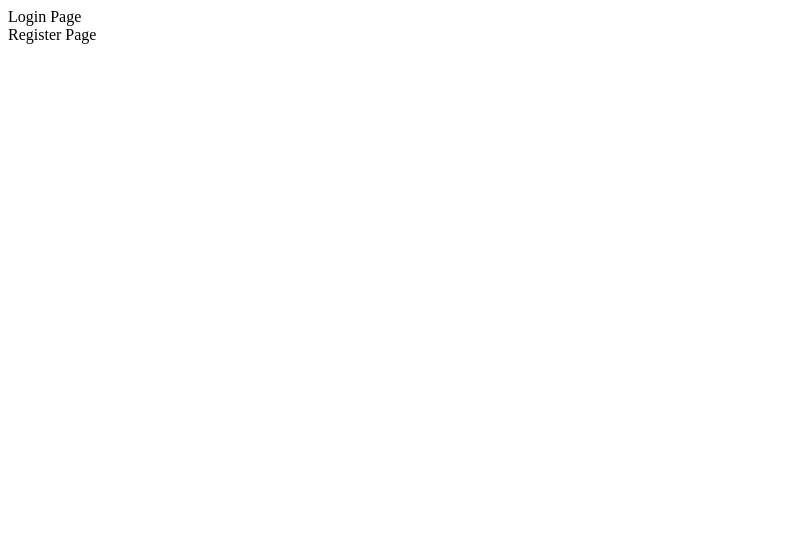
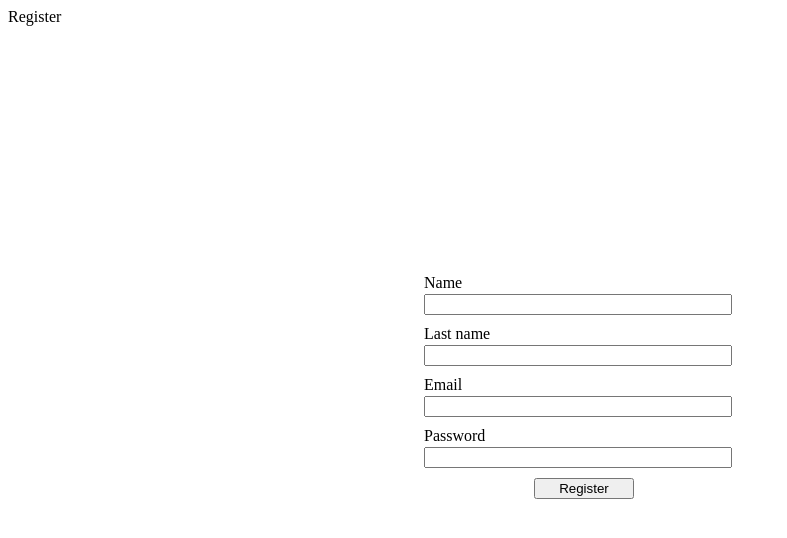
Before and after one commit to Kasiaqu/interview-helper, a React (Create React App) app: page /login in a window 1280 px wide. Shown: the top 538 px of the page, without its empty margins (0-787 px from the left). Built offline with nearby package versions, Linux system fonts and the light colour scheme.

Commit message:
Basic login and register form

```diff
--- a/src/App.js
+++ b/src/App.js
@@ -1,15 +1,25 @@
 import { BrowserRouter, Routes, Route } from "react-router-dom";
+import { useState } from "react";
 import { HomeView } from "./views/HomeView";
 import { LoginView } from "./views/LoginView";
 import { RecruiterPanelView } from "./views/RecruiterPanelView";
 
 function App() {
+  const [isRegistered, setIsRegistered] = useState("");
+  console.log(isRegistered);
+
   return (
     <div>
       <BrowserRouter>
         <Routes>
-          <Route path="/" element={<HomeView />} />
-          <Route path="/login" element={<LoginView />} />
+          <Route
+            path="/"
+            element={<HomeView setIsRegistered={setIsRegistered} />}
+          />
+          <Route
+            path="/login"
+            element={<LoginView isRegistered={isRegistered} />}
+          />
           <Route path="/panel" element={<RecruiterPanelView />} />
         </Routes>
       </BrowserRouter>
--- a/src/components/Login.js
+++ /dev/null
@@ -1,3 +0,0 @@
-export const Login = () => {
-  return <div>Login Page</div>;
-};
--- a/src/components/Register.js
+++ /dev/null
@@ -1,3 +0,0 @@
-export const Register = () => {
-  return <div>Register Page</div>;
-};
--- /dev/null
+++ b/src/components/RegisterOrLogin.js
@@ -0,0 +1,46 @@
+import s from "./RegisterOrLogin.module.css";
+export const RegisterOrLogin = ({ isRegistered }) => {
+  return (
+    <div>
+      {isRegistered ? (
+        <div>
+          Login
+          <form className={s.form}>
+            <label>
+              Email
+              <input type="email"></input>
+            </label>
+            <label>
+              Password
+              <input type="password"></input>
+            </label>
+            <button type="submit">Login</button>
+          </form>
+        </div>
+      ) : (
+        <div>
+          Register
+          <form className={s.form}>
+            <label>
+              Name
+              <input type="text"></input>
+            </label>
+            <label>
+              Last name
+              <input type="text"></input>
+            </label>
+            <label>
+              Email
+              <input type="email"></input>
+            </label>
+            <label>
+              Password
+              <input type="password"></input>
+            </label>
+            <button type="submit">Register</button>
+          </form>
+        </div>
+      )}
+    </div>
+  );
+};
--- /dev/null
+++ b/src/components/RegisterOrLogin.module.css
@@ -0,0 +1,21 @@
+.form {
+  display: flex;
+  flex-direction: column;
+  justify-content: center;
+  align-items: center;
+  width: 90vw;
+  height: 90vh;
+}
+.form label {
+  width: 320px;
+  margin: 5px;
+}
+.form input {
+  width: 300px;
+  display: flex;
+  margin-top: 2px;
+}
+.form button {
+  width: 100px;
+  margin: 5px;
+}
--- a/src/views/HomeView.js
+++ b/src/views/HomeView.js
@@ -1,3 +1,15 @@
-export const HomeView = () => {
-  return <div>Home View</div>;
+import { useNavigate } from "react-router-dom";
+export const HomeView = ({ setIsRegistered }) => {
+  const navigate = useNavigate();
+  const registerOrLogin = (a) => {
+    setIsRegistered(a);
+    navigate("/login");
+  };
+  return (
+    <div>
+      Home View
+      <button onClick={() => registerOrLogin(false)}>Register</button>
+      <button onClick={() => registerOrLogin(true)}>Login</button>
+    </div>
+  );
 };
--- a/src/views/LoginView.js
+++ b/src/views/LoginView.js
@@ -1,11 +1,9 @@
-import { Login } from "../components/Login";
-import { Register } from "../components/Register";
+import { RegisterOrLogin } from "../components/RegisterOrLogin";
 
-export const LoginView = () => {
+export const LoginView = ({ isRegistered }) => {
   return (
     <div>
-      <Login />
-      <Register />
+      <RegisterOrLogin isRegistered={isRegistered} />
     </div>
   );
 };
```
